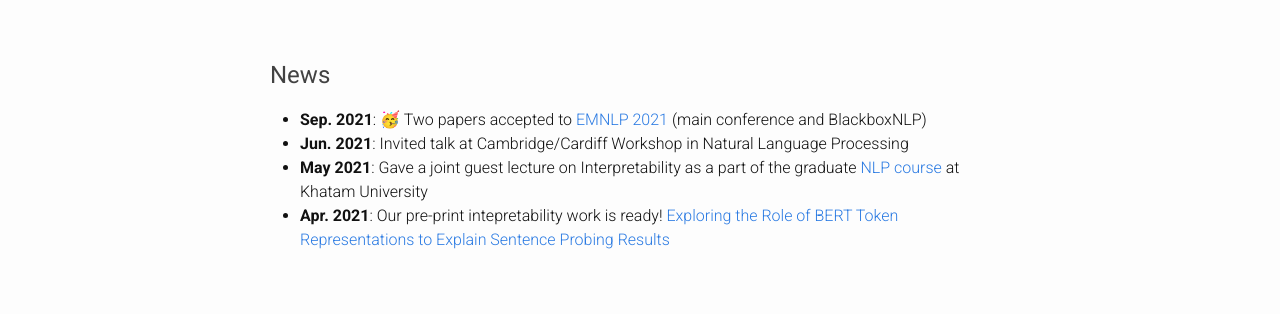
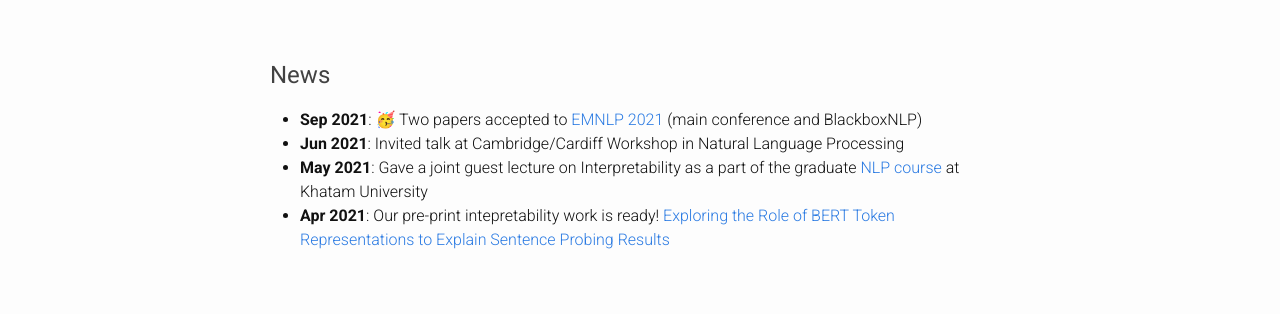
Before and after one commit to hmohebbi/hmohebbi.github.io, a Jekyll site: the page built from index.md, in a window 1280 px wide. Shown: the part 398-712 px from the top of the page. Built offline with Jekyll 4.4.1, drawn with Linux system fonts in a browser that asks for light colours.

```diff
--- a/index.md
+++ b/index.md
@@ -28,7 +28,7 @@ Previously, I got my Bachelor’s degree in Computer Engineering from [Ferdowsi
 <br><br><br>
 
 ## <span style="color:#424242">News </span>
-* __Sep. 2021__: 🥳 Two papers accepted to [EMNLP 2021](https://2021.emnlp.org/) (main conference and BlackboxNLP)
-* __Jun. 2021__: Invited talk at Cambridge/Cardiff Workshop in Natural Language Processing
+* __Sep 2021__: 🥳 Two papers accepted to [EMNLP 2021](https://2021.emnlp.org/) (main conference and BlackboxNLP)
+* __Jun 2021__: Invited talk at Cambridge/Cardiff Workshop in Natural Language Processing
 * __May 2021__: Gave a joint guest lecture on Interpretability as a part of the graduate [NLP course](https://teias-courses.github.io/nlp99/) at Khatam University
-* __Apr. 2021__: Our pre-print intepretability work is ready! [Exploring the Role of BERT Token Representations to Explain Sentence Probing Results](https://arxiv.org/abs/2104.01477)
+* __Apr 2021__: Our pre-print intepretability work is ready! [Exploring the Role of BERT Token Representations to Explain Sentence Probing Results](https://arxiv.org/abs/2104.01477)
```
